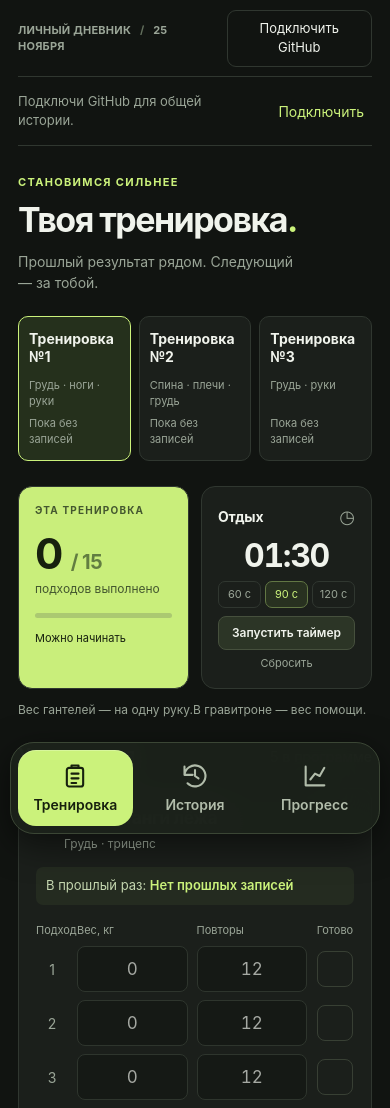
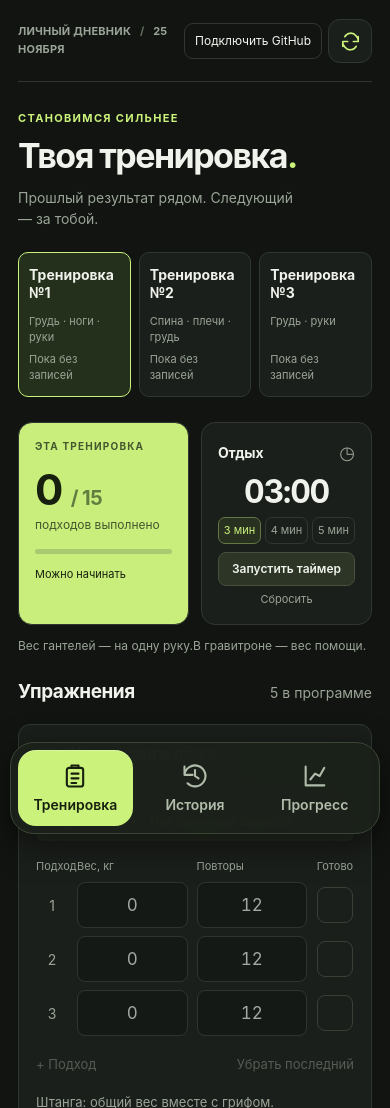
Before and after one commit to Oestepanov/my-training, a plain HTML site: page github.html in a window 390 px wide. Shown: the top 1108 px of the page. Drawn offline with Linux system fonts and the light colour scheme.

Commit message:
Move refresh into compact sync control and set rest presets to 3, 4, 5 minutes

```diff
--- a/app.js
+++ b/app.js
@@ -81,7 +81,7 @@ $('#saveButton').onclick=async()=>{if(!state.editable)return openPin();const val
 $('#cancelEdit').onclick=()=>{if(dirty&&!confirm('Отменить изменения этой записи?'))return;editId=null;editVersion=null;dirty=false;renderWorkout();};
 $('#sessionDate').oninput=persist;$('#notes').oninput=persist;$$('[data-view]').forEach(b=>b.onclick=()=>showView(b.dataset.view));$('#historyFilter').onchange=renderHistory;$('#exerciseSelect').onchange=drawChart;$('#metricSelect').onchange=drawChart;
 $('#exportButton').onclick=()=>{const blob=new Blob([JSON.stringify({schemaVersion:2,workouts:state.workouts,history:state.history},null,2)],{type:'application/json'}),url=URL.createObjectURL(blob),a=document.createElement('a');a.href=url;a.download='training-'+today()+'.json';a.click();setTimeout(()=>URL.revokeObjectURL(url),1000);};
-let timerLength=90,timerRemaining=90,timerEnd=0,timerInterval=null;function showTimer(){const seconds=timerEnd?Math.max(0,Math.ceil((timerEnd-Date.now())/1000)):timerRemaining;$('#timerDisplay').textContent=String(Math.floor(seconds/60)).padStart(2,'0')+':'+String(seconds%60).padStart(2,'0');if(timerEnd&&seconds===0){clearInterval(timerInterval);timerEnd=0;timerRemaining=timerLength;$('#timerButton').textContent='Ещё раз';toast('Отдых закончен. Можно к следующему подходу.');navigator.vibrate?.([180,100,180]);}}
+let timerLength=180,timerRemaining=180,timerEnd=0,timerInterval=null;function showTimer(){const seconds=timerEnd?Math.max(0,Math.ceil((timerEnd-Date.now())/1000)):timerRemaining;$('#timerDisplay').textContent=String(Math.floor(seconds/60)).padStart(2,'0')+':'+String(seconds%60).padStart(2,'0');if(timerEnd&&seconds===0){clearInterval(timerInterval);timerEnd=0;timerRemaining=timerLength;$('#timerButton').textContent='Ещё раз';toast('Отдых закончен. Можно к следующему подходу.');navigator.vibrate?.([180,100,180]);}}
 $('#timerButton').onclick=()=>{if(timerEnd){timerRemaining=Math.max(0,Math.ceil((timerEnd-Date.now())/1000));timerEnd=0;clearInterval(timerInterval);$('#timerButton').textContent='Продолжить';}else{timerEnd=Date.now()+timerRemaining*1000;timerInterval=setInterval(showTimer,250);$('#timerButton').textContent='Пауза';}showTimer();};$('#timerReset').onclick=()=>{timerEnd=0;clearInterval(timerInterval);timerRemaining=timerLength;$('#timerButton').textContent='Запустить таймер';showTimer();};$$('[data-seconds]').forEach(b=>b.onclick=()=>{timerLength=Number(b.dataset.seconds);$$('[data-seconds]').forEach(x=>x.classList.toggle('selected',x===b));$('#timerReset').click();});document.addEventListener('visibilitychange',()=>{if(!document.hidden)showTimer();});
 window.addEventListener('beforeunload',e=>{if(editId&&dirty){e.preventDefault();e.returnValue='';}});
 const ua=navigator.userAgent;$('#deviceName').value=/Android/i.test(ua)?'Телефон Android':/iPhone|iPad/i.test(ua)?'iPhone / iPad':/Windows/i.test(ua)?'Компьютер Windows':/Macintosh/i.test(ua)?'Mac':'Компьютер / браузер';
--- a/github-app.js
+++ b/github-app.js
@@ -75,7 +75,7 @@ $('#saveButton').onclick=async()=>{if(!state.editable)return openPin();const val
 $('#cancelEdit').onclick=()=>{if(dirty&&!confirm('Отменить изменения этой записи?'))return;editId=null;editVersion=null;dirty=false;renderWorkout();};
 $('#sessionDate').oninput=persist;$('#notes').oninput=persist;$$('[data-view]').forEach(b=>b.onclick=()=>showView(b.dataset.view));$('#historyFilter').onchange=renderHistory;$('#exerciseSelect').onchange=drawChart;$('#metricSelect').onchange=drawChart;
 $('#exportButton').onclick=()=>{const blob=new Blob([JSON.stringify({schemaVersion:2,workouts:state.workouts,history:state.history},null,2)],{type:'application/json'}),url=URL.createObjectURL(blob),a=document.createElement('a');a.href=url;a.download='training-'+today()+'.json';a.click();setTimeout(()=>URL.revokeObjectURL(url),1000);};
-let timerLength=90,timerRemaining=90,timerEnd=0,timerInterval=null;function showTimer(){const seconds=timerEnd?Math.max(0,Math.ceil((timerEnd-Date.now())/1000)):timerRemaining;$('#timerDisplay').textContent=String(Math.floor(seconds/60)).padStart(2,'0')+':'+String(seconds%60).padStart(2,'0');if(timerEnd&&seconds===0){clearInterval(timerInterval);timerEnd=0;timerRemaining=timerLength;$('#timerButton').textContent='Ещё раз';toast('Отдых закончен. Можно к следующему подходу.');navigator.vibrate?.([180,100,180]);}}
+let timerLength=180,timerRemaining=180,timerEnd=0,timerInterval=null;function showTimer(){const seconds=timerEnd?Math.max(0,Math.ceil((timerEnd-Date.now())/1000)):timerRemaining;$('#timerDisplay').textContent=String(Math.floor(seconds/60)).padStart(2,'0')+':'+String(seconds%60).padStart(2,'0');if(timerEnd&&seconds===0){clearInterval(timerInterval);timerEnd=0;timerRemaining=timerLength;$('#timerButton').textContent='Ещё раз';toast('Отдых закончен. Можно к следующему подходу.');navigator.vibrate?.([180,100,180]);}}
 $('#timerButton').onclick=()=>{if(timerEnd){timerRemaining=Math.max(0,Math.ceil((timerEnd-Date.now())/1000));timerEnd=0;clearInterval(timerInterval);$('#timerButton').textContent='Продолжить';}else{timerEnd=Date.now()+timerRemaining*1000;timerInterval=setInterval(showTimer,250);$('#timerButton').textContent='Пауза';}showTimer();};$('#timerReset').onclick=()=>{timerEnd=0;clearInterval(timerInterval);timerRemaining=timerLength;$('#timerButton').textContent='Запустить таймер';showTimer();};$$('[data-seconds]').forEach(b=>b.onclick=()=>{timerLength=Number(b.dataset.seconds);$$('[data-seconds]').forEach(x=>x.classList.toggle('selected',x===b));$('#timerReset').click();});document.addEventListener('visibilitychange',()=>{if(!document.hidden)showTimer();});
 window.addEventListener('beforeunload',e=>{if(editId&&dirty){e.preventDefault();e.returnValue='';}});
 $('#headerDate').textContent=new Date().toLocaleDateString('ru-RU',{day:'numeric',month:'long'}).toUpperCase();
@@ -104,8 +104,17 @@ function renderSyncStatus(){
  const status=githubStore.status,pending=githubStore.pending.length;
  $('#syncMessage').textContent=status.message+(pending?' Ожидает отправки: '+pending+'.':'');
  $('#syncStatus').dataset.state=status.kind;
- $('#syncAction').textContent=!githubStore.connected?'Подключить':status.kind==='conflict'?'Разобрать':'Обновить';
- if($('#syncDetails'))$('#syncDetails').textContent=(githubStore.lastSynced?'Последняя синхронизация: '+new Date(githubStore.lastSynced).toLocaleString('ru-RU')+'. ':'')+(pending?'Ожидает отправки: '+pending+'.':'Все записи отправлены.');
+ const action=$('#syncAction');
+ const label=!githubStore.connected?'Подключить дневник':status.kind==='conflict'?'Разобрать изменения':'Обновить дневник';
+ action.setAttribute('aria-label',label);
+ action.title=label+'. '+status.message;
+ const syncing=action.disabled||status.kind==='syncing';
+ action.classList.toggle('is-syncing',syncing);
+ action.setAttribute('aria-busy',String(syncing));
+ const feedback=$('#syncFeedback');
+ feedback.hidden=!['offline','conflict'].includes(status.kind)&&!pending;
+ feedback.textContent=status.message+(pending?' Ожидает отправки: '+pending+'.':'');
+ if($('#syncDetails'))$('#syncDetails').textContent=(githubStore.lastSynced?'Последняя синхронизация: '+new Date(githubStore.lastSynced).toLocaleString('ru-RU')+'. ':'')+status.message+' '+(pending?'Ожидает отправки: '+pending+'.':'Все записи отправлены.');
 }
 function renderConflicts(){
  const host=$('#syncConflicts');host.replaceChildren();
@@ -124,7 +133,8 @@ function showSync(){
 function renderWorkoutForState(){if(dirty)return;if(editId){const current=state.history.find(s=>s.id===editId);if(current){editVersion=current.version;renderWorkout(current);}else{editId=null;editVersion=null;renderWorkout();}}else renderWorkout();}
 async function syncNow(){
  if(!githubStore.connected)return showSync();
- $('#syncError').textContent='';$('#syncAction').disabled=true;
+ if($('#syncAction').disabled)return;
+ $('#syncError').textContent='';$('#syncAction').disabled=true;renderSyncStatus();
  try{await githubStore.sync();await refresh();renderWorkoutForState();renderConflicts();}
  catch(e){$('#syncError').textContent=e.message;toast(e.message,true);}
  finally{$('#syncAction').disabled=false;renderSyncStatus();}
--- a/github-sync.css
+++ b/github-sync.css
@@ -1,7 +1,3 @@
-.sync-status{display:flex;align-items:center;justify-content:space-between;gap:14px;padding:12px 0;border-bottom:1px solid var(--line);font-size:14px;color:var(--muted)}
-.sync-status .text-button{flex:none;color:var(--lime);min-height:44px;padding:8px}
-.sync-status[data-state=synced]{color:#c4d6af}
-.sync-status[data-state=offline],.sync-status[data-state=conflict]{color:#f2cb83}
 .sync-dialog{width:560px;max-height:calc(100dvh - 40px);overflow-y:auto}
 .sync-dialog p{line-height:1.5}.sync-dialog label{font-size:14px;margin:18px 0}
 .sync-dialog input{display:block;width:100%;min-height:48px;margin-top:8px;padding:12px;background:#121612;border:1px solid #4e5d43;border-radius:8px;color:var(--text);font-size:16px}
@@ -12,4 +8,17 @@
 .sync-dialog .token-link{font-size:14px}.sync-dialog .sync-storage-note{font-size:13px}
 .sync-conflict{border-top:1px solid var(--line);padding-top:12px;margin-top:20px}
 #disconnectSync{display:block;margin:20px auto 0;min-height:44px}
-@media(max-width:650px){.sync-dialog{padding:28px 20px}.sync-dialog h2{font-size:25px}.sync-status{font-size:13px}.access{max-width:180px}.access .lock-icon{display:none}}
+@media(max-width:650px){.sync-dialog{padding:28px 20px}.sync-dialog h2{font-size:25px}.access{max-width:180px}.access .lock-icon{display:none}}
+
+.header-actions{display:flex;align-items:center;gap:8px;flex-shrink:0}
+.sync-refresh{display:grid;place-items:center;width:44px;height:44px;padding:10px;border:1px solid var(--line);border-radius:12px;background:var(--panel);color:var(--lime);flex:none}
+.sync-refresh svg{display:block;width:23px;height:23px}
+.sync-refresh:hover{background:var(--panel2);border-color:#617345}
+.sync-refresh:disabled{opacity:.65;cursor:wait}
+.sync-refresh.is-syncing svg{animation:sync-rotate 1s linear infinite}
+.header-actions[data-state=offline] .sync-refresh,.header-actions[data-state=conflict] .sync-refresh{color:#f2cb83;border-color:#76603c}
+.sync-feedback{padding:10px 12px;margin:12px 0 0;border:1px solid #76603c;border-radius:10px;color:#f2cb83;font-size:14px;line-height:1.5}
+.visually-hidden{position:absolute;width:1px;height:1px;padding:0;margin:-1px;overflow:hidden;clip:rect(0,0,0,0);white-space:nowrap;border:0}
+@keyframes sync-rotate{to{transform:rotate(360deg)}}
+@media(max-width:650px){header{height:auto;min-height:82px;padding:12px 0;gap:12px}.header-label{min-width:0;line-height:1.6}.header-actions{max-width:60%;gap:6px}.header-actions .access{min-width:0;max-width:calc(100% - 50px);padding:8px 10px;font-size:12px}.header-actions .sync-refresh{width:44px;height:44px}}
+@media(prefers-reduced-motion:reduce){.sync-refresh.is-syncing svg{animation:none}}
--- a/github.html
+++ b/github.html
@@ -1,10 +1,10 @@
 <!doctype html>
-<html lang="ru"><head><meta charset="utf-8"><meta name="viewport" content="width=device-width,initial-scale=1,viewport-fit=cover"><meta name="theme-color" content="#111411"><meta name="robots" content="noindex,nofollow"><meta http-equiv="Content-Security-Policy" content="default-src 'self'; script-src 'self'; style-src 'self' 'unsafe-inline'; img-src 'self' data:; connect-src 'self' https://api.github.com; object-src 'none'; base-uri 'self'; form-action 'self'"><meta name="description" content="Личный дневник тренировок: рабочие веса, подходы и прогресс"><title>Мои тренировки</title><link rel="manifest" href="github.webmanifest"><link rel="icon" href="icon.svg"><link rel="stylesheet" href="style.css?v=20261125-mobile2"><link rel="stylesheet" href="github-sync.css?v=1"></head>
+<html lang="ru"><head><meta charset="utf-8"><meta name="viewport" content="width=device-width,initial-scale=1,viewport-fit=cover"><meta name="theme-color" content="#111411"><meta name="robots" content="noindex,nofollow"><meta http-equiv="Content-Security-Policy" content="default-src 'self'; script-src 'self'; style-src 'self' 'unsafe-inline'; img-src 'self' data:; connect-src 'self' https://api.github.com; object-src 'none'; base-uri 'self'; form-action 'self'"><meta name="description" content="Личный дневник тренировок: рабочие веса, подходы и прогресс"><title>Мои тренировки</title><link rel="manifest" href="github.webmanifest"><link rel="icon" href="icon.svg"><link rel="stylesheet" href="style.css?v=20261125-mobile2"><link rel="stylesheet" href="github-sync.css?v=2"></head>
 <body>
 <aside class="sidebar"><a class="brand" href="github.html" aria-label="Мои тренировки"><span class="brand-icon">▥</span><span>МОИ<br>ТРЕНИРОВКИ<span class="brand-sub">Личный дневник</span></span></a><nav aria-label="Разделы"><button data-view="workout" class="nav active"><span>▤</span> Тренировка</button><button data-view="history" class="nav"><span>◷</span> История</button><button data-view="progress" class="nav"><span>▥</span> Прогресс</button></nav><div class="side-bottom"><span class="small-label">ТВОЙ РИТМ</span><p>Каждый подход<br>имеет значение.</p><span class="muted">3 тренировки в неделю</span></div></aside>
 <main>
-<header><div class="header-label">ЛИЧНЫЙ ДНЕВНИК <span>/</span> <span id="headerDate"></span></div><button class="access" id="accessButton"><span class="lock-icon">◇</span><span id="accessLabel">Подключить GitHub</span></button></header>
-<div id="syncStatus" class="sync-status" role="status"><span id="syncMessage">Подключи GitHub для общей истории.</span><button id="syncAction" class="text-button">Подключить</button></div><div id="loadState" role="status" class="load-state">Загружаю дневник…</div>
+<header><div class="header-label">ЛИЧНЫЙ ДНЕВНИК <span>/</span> <span id="headerDate"></span></div><div id="syncStatus" class="header-actions" data-state="disconnected"><button class="access" id="accessButton"><span class="lock-icon">◇</span><span id="accessLabel">Подключить GitHub</span></button><button id="syncAction" class="sync-refresh" type="button" aria-label="Подключить дневник" title="Подключить дневник"><svg viewBox="0 0 24 24" fill="none" stroke="currentColor" stroke-width="1.8" stroke-linecap="round" stroke-linejoin="round" aria-hidden="true" focusable="false"><path d="M20 7v5h-5M4 17v-5h5"/><path d="M6.1 7a7 7 0 0 1 11.6-1L20 9M4 15l2.3 3A7 7 0 0 0 17.9 17"/></svg></button><span id="syncMessage" class="visually-hidden" role="status"></span></div></header>
+<p id="syncFeedback" class="sync-feedback" role="status" hidden></p><div id="loadState" role="status" class="load-state">Загружаю дневник…</div>
 <div id="content" hidden>
 <section id="workoutView" class="view">
 <div class="heading"><div><p class="eyebrow">СТАНОВИМСЯ СИЛЬНЕЕ</p><h1>Твоя тренировка<span class="accent">.</span></h1><p class="subtitle">Прошлый результат рядом. Следующий — за тобой.</p></div><span class="view-badge" id="viewBadge">Режим просмотра</span></div>
@@ -13,7 +13,7 @@
 <div class="list-heading"><h2 id="workoutTitle">Упражнения</h2><span id="workoutCount" class="muted"></span></div>
 <div id="exerciseList"></div>
 <div class="finish-card"><div class="finish-fields"><label>Дата тренировки<input id="sessionDate" type="date" required></label><label class="notes-label">Заметка<textarea id="notes" rows="2" placeholder="Самочувствие, техника, ощущения…" maxlength="2000"></textarea></label></div><p id="editBanner" class="muted" hidden></p><div class="finish-actions"><button class="button primary" id="saveButton">Сохранить тренировку</button><button class="button subtle" id="cancelEdit" hidden>Отменить редактирование</button></div><p class="muted hint" id="saveHint">Подключи GitHub, чтобы загрузить историю и сохранять результаты.</p></div>
-</div><aside class="session-aside"><div class="summary-card"><p class="eyebrow">ЭТА ТРЕНИРОВКА</p><div class="big-number"><span id="doneCount">0</span><span class="number-total" id="totalCount">/ 0</span></div><p class="muted">подходов выполнено</p><div class="progress-track"><div id="completionBar"></div></div><p id="completionLabel" class="completion-label">Можно начинать</p></div><div class="timer-card"><div class="list-heading"><h3>Отдых</h3><span class="timer-symbol">◷</span></div><div id="timerDisplay" class="timer-display">01:30</div><div class="timer-presets"><button data-seconds="60">60 с</button><button data-seconds="90" class="selected">90 с</button><button data-seconds="120">120 с</button></div><button id="timerButton" class="button secondary">Запустить таймер</button><button id="timerReset" class="text-button">Сбросить</button></div><p class="aside-note">Вес гантелей — на одну руку.<br>В гравитроне — вес помощи.</p></aside></div>
+</div><aside class="session-aside"><div class="summary-card"><p class="eyebrow">ЭТА ТРЕНИРОВКА</p><div class="big-number"><span id="doneCount">0</span><span class="number-total" id="totalCount">/ 0</span></div><p class="muted">подходов выполнено</p><div class="progress-track"><div id="completionBar"></div></div><p id="completionLabel" class="completion-label">Можно начинать</p></div><div class="timer-card"><div class="list-heading"><h3>Отдых</h3><span class="timer-symbol">◷</span></div><div id="timerDisplay" class="timer-display">03:00</div><div class="timer-presets"><button data-seconds="180" class="selected">3 мин</button><button data-seconds="240">4 мин</button><button data-seconds="300">5 мин</button></div><button id="timerButton" class="button secondary">Запустить таймер</button><button id="timerReset" class="text-button">Сбросить</button></div><p class="aside-note">Вес гантелей — на одну руку.<br>В гравитроне — вес помощи.</p></aside></div>
 </section>
 <section id="historyView" class="view" hidden><div class="heading"><div><p class="eyebrow">ШАГ ЗА ШАГОМ</p><h1>История<span class="accent">.</span></h1><p class="subtitle">Все сохранённые занятия в одном месте.</p></div><button id="exportButton" class="button secondary">Скачать записи</button></div><label class="filter-label">Тренировка<select id="historyFilter"><option value="all">Все тренировки</option><option value="1">Тренировка №1</option><option value="2">Тренировка №2</option><option value="3">Тренировка №3</option></select></label><div id="historyList"></div></section>
 <section id="progressView" class="view" hidden><div class="heading"><div><p class="eyebrow">ВИДЕТЬ РЕЗУЛЬТАТ</p><h1>Твой прогресс<span class="accent">.</span></h1><p class="subtitle">Вес, повторения и регулярность занятий.</p></div></div><div id="stats" class="stats-grid"></div><div class="chart-card"><div class="chart-controls"><label>Упражнение<select id="exerciseSelect"></select></label><label>Показатель<select id="metricSelect"><option value="weight">Рабочий вес, кг</option><option value="reps">Повторы за занятие</option><option value="volume">Объём: кг × повторы</option></select></label></div><p id="metricNote" class="muted"></p><div id="chart"></div><div id="progressTable" class="table-wrap"></div></div></section>
@@ -27,4 +27,4 @@
 <p class="muted">Данные хранятся на GitHub в зашифрованном виде. Сайт не обращается к ChatGPT.</p>
 <div id="syncConnected" hidden><p id="syncDetails" class="muted"></p><button type="button" id="syncNow" class="button primary">Синхронизировать сейчас</button><button type="button" id="copyConnection" class="button secondary">Код для другого устройства</button><label id="connectionCodeLabel" hidden>Скопируй код целиком на другое устройство<textarea id="connectionCode" rows="4" readonly autocomplete="off" spellcheck="false"></textarea><span class="muted">Код даёт доступ к дневнику. Передавай его только своим устройствам.</span></label><button type="button" id="disconnectSync" class="text-button">Отключить это устройство</button></div>
 <form id="syncForm"><label>Код подключения с другого устройства<textarea id="pairingCode" rows="3" autocomplete="off" autocapitalize="off" spellcheck="false" placeholder="MT1.…"></textarea></label><details id="firstSetup"><summary>Первое подключение</summary><ol><li>На GitHub создай Fine-grained personal access token: владелец Oestepanov, только репозиторий <b>my-training</b>, разрешение <b>Contents — Read and write</b>.</li><li>Вставь ключ GitHub и код восстановления ниже. Ключ GitHub вводи только здесь, отправлять его в чат не нужно.</li></ol><a class="button secondary token-link" href="https://github.com/settings/personal-access-tokens/new" target="_blank" rel="noopener noreferrer">Создать ключ GitHub</a><label>Ключ GitHub<input id="githubToken" type="password" autocomplete="off" autocapitalize="off" spellcheck="false" placeholder="github_pat_…"></label><label>Код восстановления<input id="recoveryKey" type="password" autocomplete="off" autocapitalize="off" spellcheck="false" placeholder="Код из сообщения о переносе дневника"></label></details><p class="muted sync-storage-note">Подключение запомнится в этом браузере. После очистки данных браузера понадобится код подключения.</p><button id="connectGitHub" class="button primary">Подключить дневник</button></form>
-<div id="syncConflicts"></div><p id="syncError" class="error" role="alert"></p></dialog><div id="toast" class="toast" role="status" hidden></div><script src="program.js"></script><script src="github-store.js?v=1"></script><script src="github-app.js?v=1"></script></body></html>
+<div id="syncConflicts"></div><p id="syncError" class="error" role="alert"></p></dialog><div id="toast" class="toast" role="status" hidden></div><script src="program.js"></script><script src="github-store.js?v=1"></script><script src="github-app.js?v=2"></script></body></html>
```
Also changed, not shown: index.html (+2 -2 lines).
